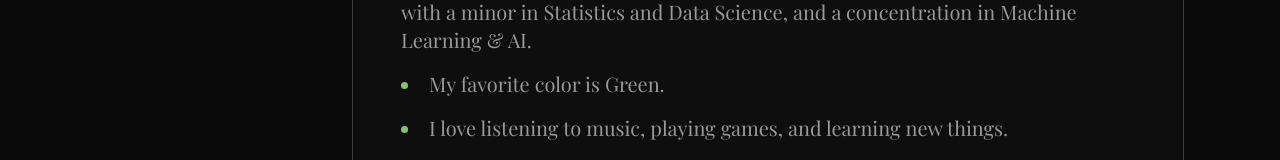
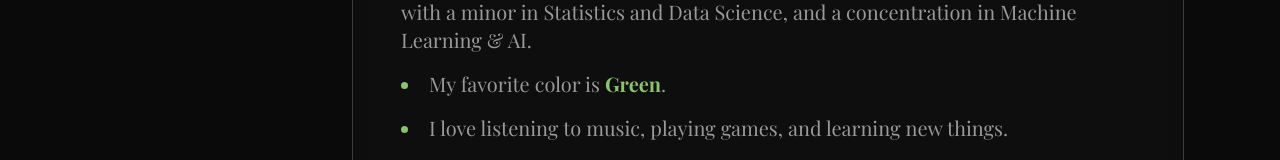
Before and after one commit to mintoleda/mintoleda.github.io, a Next.js app: page /pages/about in a window 1280 px wide. Shown: the part 356-516 px from the top of the page. Built offline with nearby package versions, Linux system fonts and the light colour scheme; no server answers; a web font is replaced by a local one.

Commit message:
chore: added tooltip to 'Green' on about page

```diff
--- a/app/pages/about/page.tsx
+++ b/app/pages/about/page.tsx
@@ -38,7 +38,17 @@ export default function AboutPage() {
                             <li>
                                 I'm currently studying Computer Science at the University of Texas at Austin, with a minor in Statistics and Data Science, and a concentration in Machine Learning & AI.
                             </li>
-                            <li>My favorite color is Green.</li>
+                            <li>
+                                My favorite color is{" "}
+                                <span className="relative group inline-block cursor-help">
+                                    <span className="text-primary font-bold">Green</span>
+                                    <span className="absolute bottom-full left-1/2 -translate-x-1/2 mb-2 px-2 py-1 text-xs font-bold text-primary-foreground bg-primary rounded-md opacity-0 group-hover:opacity-100 group-active:opacity-100 transition-all duration-200 transform translate-y-1 group-hover:translate-y-0 group-active:translate-y-0 pointer-events-none whitespace-nowrap z-50">
+                                        duh.
+                                        <span className="absolute top-full left-1/2 -translate-x-1/2 border-4 border-transparent border-t-primary"></span>
+                                    </span>
+                                </span>
+                                .
+                            </li>
                             <li>
                                 I love listening to music, playing games, and learning new things.
                             </li>
```
